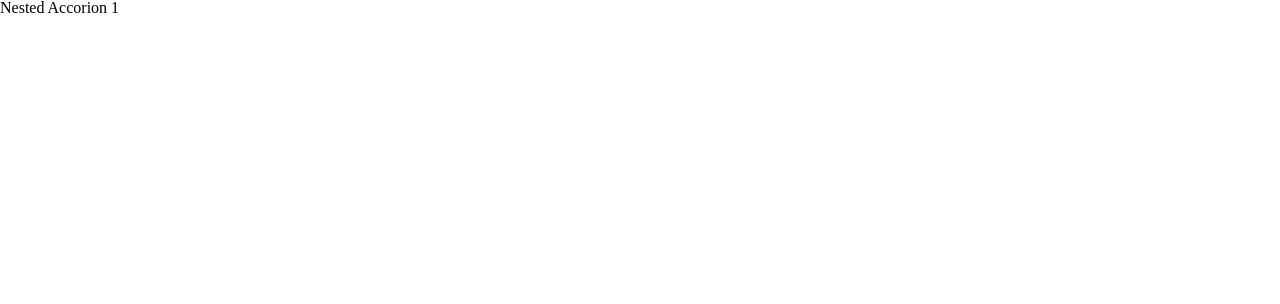
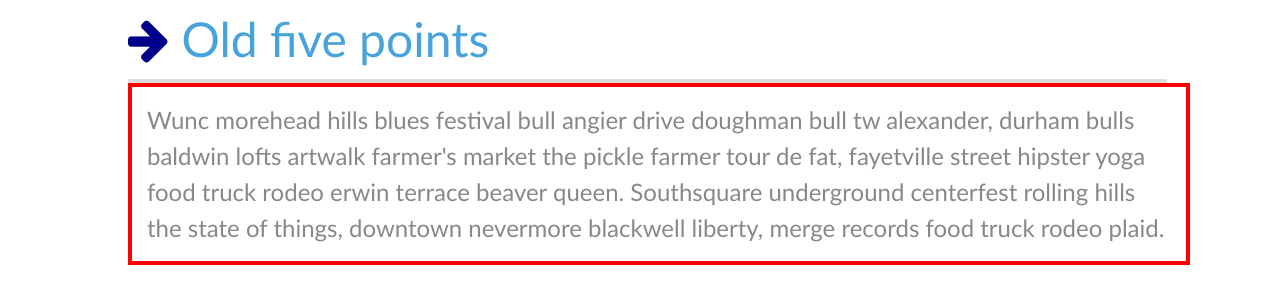
Before and after one commit to torihedden/Nested-Accordion, a plain HTML site: page index.html in a window 1280 px wide. Drawn offline with nearby package versions, Linux system fonts and the light colour scheme.

Commit message:
Styles the beginning HTML skeleton

```diff
--- a/Assets/css/styles.css
+++ b/Assets/css/styles.css
@@ -0,0 +1,36 @@
+body {
+  font-family: Calibri, Arial, sans-serif;
+  font-size: 1em;
+}
+
+.header {
+  font-size: 3em;
+  padding: 15px 15px 15px 0px;
+  border-bottom: solid 4px #ddd;
+  width: 80%;
+  margin-left: 10%;
+  margin-right: 10%;
+  text-align: left;
+  color: #47a3da;
+}
+
+.content {
+  padding: 15px;
+  border: solid 4px red;
+  width: 80%;
+  margin-left: 10%;
+  margin-right: 10%;
+  text-align: left;
+  font-size: 1.5em;
+  line-height: 1.5;
+  color: #888;
+}
+
+.arrow {
+  color: darkblue;
+  display: inline;
+}
+
+.headerText {
+  display: inline;
+}
--- a/index.html
+++ b/index.html
@@ -9,9 +9,18 @@
   </head>
   <body>
 
-    <h3>Nested Accorion 1</h3>
+    <div class="header">
+      <div class="arrow">
+        <i class="fa fa-arrow-right"></i>
+      </div>
+
+      <h3 class="headerText">Old five points</h3>
+    </div>
+
+    <div class="content">
+      <p>Wunc morehead hills blues festival bull angier drive doughman bull tw alexander, durham bulls baldwin lofts artwalk farmer's market the pickle farmer tour de fat, fayetville street hipster yoga food truck rodeo erwin terrace beaver queen. Southsquare underground centerfest rolling hills the state of things, downtown nevermore blackwell liberty, merge records food truck rodeo plaid.</p>
+    </div>
 
   </body>
 
-
 </html>
```
Also changed, not shown: 1 other file.
